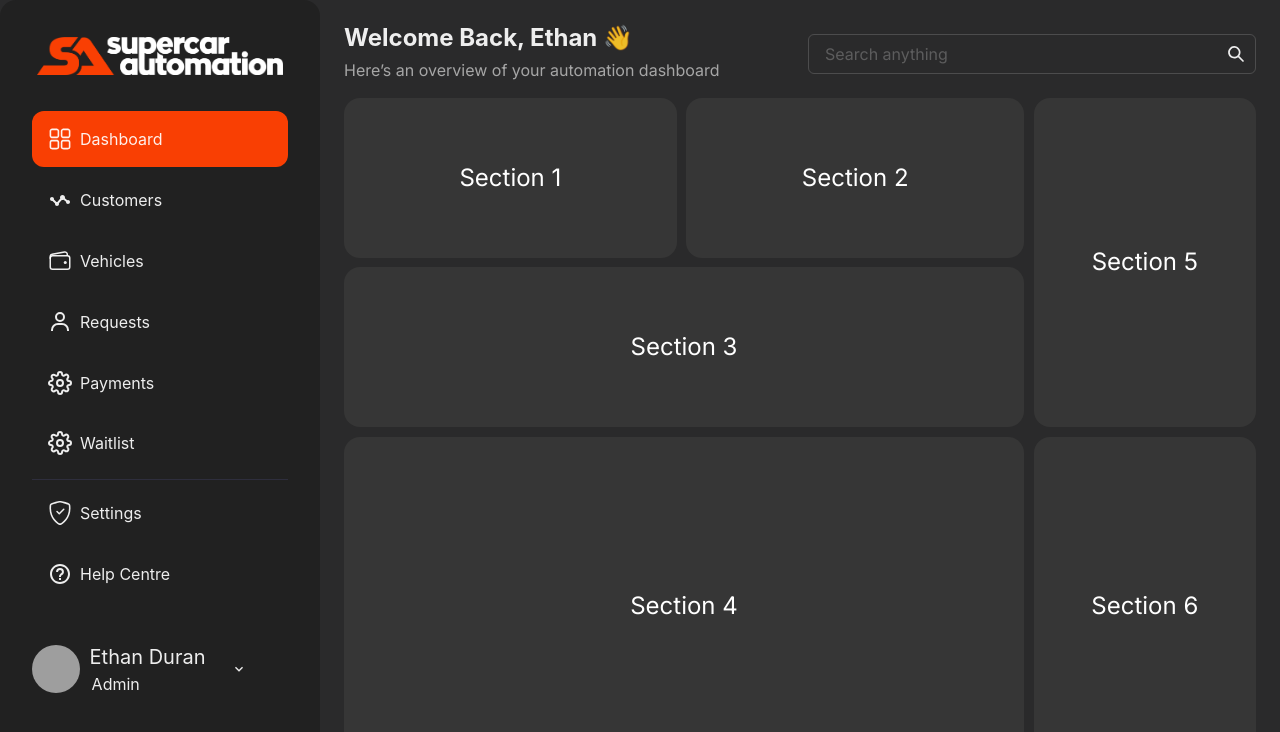
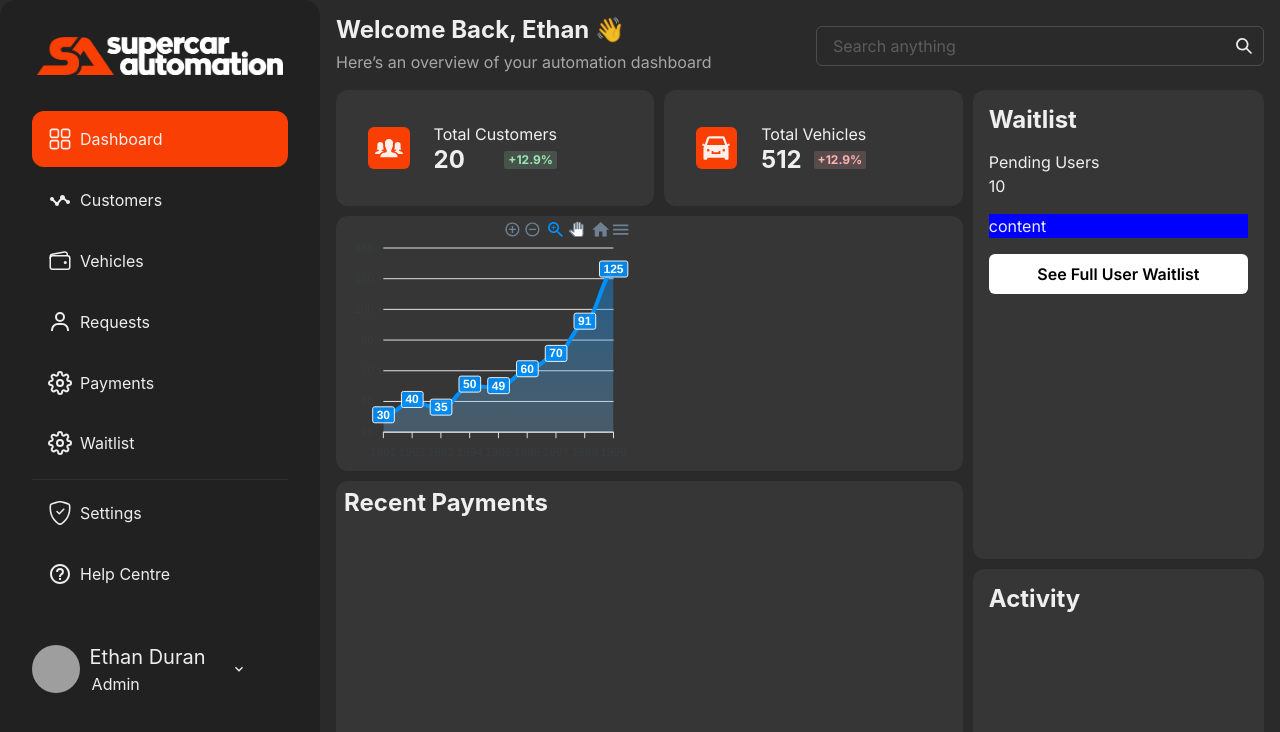
Before and after one commit to hmza312/SupercarAdmin, a Next.js app: page / in a window 1280 px wide. Shown: the top 732 px of the page. Built offline with nearby package versions, Linux system fonts and the light colour scheme; grey boxes are pictures that could not be loaded.

Commit message:
dashboard underconstruction

```diff
--- a/package.json
+++ b/package.json
@@ -18,12 +18,14 @@
     "@types/node": "20.2.3",
     "@types/react": "18.2.7",
     "@types/react-dom": "18.2.4",
+    "apexcharts": "^3.40.0",
     "eslint": "8.41.0",
     "eslint-config-next": "13.4.3",
     "firebase": "^9.22.0",
     "framer-motion": "^10.12.16",
     "next": "13.4.3",
     "react": "18.2.0",
+    "react-apexcharts": "^1.4.0",
     "react-dom": "18.2.0",
     "react-icons": "^4.8.0",
     "typescript": "5.0.4"
--- a/src/components/Dashboard.tsx
+++ b/src/components/Dashboard.tsx
@@ -3,25 +3,22 @@ import {
   Flex,
   Heading,
   Stack,
-  Text,
   Input,
   Box,
   GridItem,
   Grid,
   InputGroup,
   InputRightElement,
+  Icon,
+  Text,
+  Badge,
+  Button,
 } from "@chakra-ui/react";
 
 export default function Dashboard() {
   return (
     <>
-      <Flex
-        p={"1.5rem"}
-        width={"100%"}
-        flexDir={"column"}
-        gap={"1rem"}
-        height={"100%"}
-      >
+      <Flex width={"100%"} flexDir={"column"} gap={"1rem"} height={"100%"}>
         {/* Top Header */}
         <DashboardHeader />
         <DashBoardContent />
@@ -60,20 +57,204 @@ const DashboardHeader = () => {
   );
 };
 
+import { IoIosPeople } from "react-icons/io";
+import { AiFillCar } from "react-icons/ai";
+
 const DashBoardContent = () => {
   return (
+    <Grid
+      templateColumns="repeat(7, 1f)"
+      templateRows="repeat(7, 1fr)"
+      gap="0.6rem"
+      height="100%"
+      overflow="auto"
+    >
+      <GridItem
+        gridColumn="1 / span 2"
+        gridRow="1 / span 1"
+        bg="var(--grey-color)"
+        rounded={"xl"}
+      >
+        <Flex
+          width={"100%"}
+          height={"100%"}
+          gap={"1.5rem"}
+          alignItems={"center"}
+          p={"2rem"}
+        >
+          <Box
+            background={"var(--orange-color)"}
+            justifyContent={"center"}
+            alignItems={"center"}
+            p={"0.3rem"}
+            rounded={"md"}
+          >
+            <IoIosPeople style={{ fontSize: "2rem" }} />
+          </Box>
+
+          <Box flexDir={"column"}>
+            <Text>Total Customers</Text>
+            <Flex justifyContent={"space-between"}>
+              <Heading fontSize={"2xl"}>20</Heading>
+              <Badge
+                display={"block"}
+                alignSelf={"center"}
+                justifySelf={"flex-end"}
+                colorScheme="green"
+              >
+                +12.9%
+              </Badge>
+            </Flex>
+          </Box>
+        </Flex>
+      </GridItem>
+
+      <GridItem
+        gridColumn="3 / span 2"
+        gridRow="1 / span 1"
+        bg="var(--grey-color)"
+        rounded={"xl"}
+      >
+        <Flex
+          width={"100%"}
+          height={"100%"}
+          gap={"1.5rem"}
+          alignItems={"center"}
+          p={"2rem"}
+        >
+          <Box
+            background={"var(--orange-color)"}
+            justifyContent={"center"}
+            alignItems={"center"}
+            p={"0.3rem"}
+            rounded={"md"}
+          >
+            <AiFillCar style={{ fontSize: "2rem" }} />
+          </Box>
+
+          <Box flexDir={"column"}>
+            <Text>Total Vehicles</Text>
+            <Flex justifyContent={"space-between"}>
+              <Heading fontSize={"2xl"}>512</Heading>
+              <Badge
+                display={"block"}
+                alignSelf={"center"}
+                justifySelf={"flex-end"}
+                colorScheme="red"
+              >
+                +12.9%
+              </Badge>
+            </Flex>
+          </Box>
+        </Flex>
+      </GridItem>
+
+      <GridItem
+        gridColumn="1 / span 4"
+        gridRow="2 / span 3" /* Update: Changed from "gridRow="2 / span 1"" */
+        bg="var(--grey-color)"
+        rounded={"xl"}
+      >
+        <Flex width={"100%"} height={"100%"} p={"0.1rem"}>
+          <ChartSection />
+        </Flex>
+      </GridItem>
+
+      <GridItem
+        gridColumn="1 / span 4"
+        gridRow="5 / span 6" /* Update: Changed from "gridRow="3 / span 3"" */
+        bg="var(--grey-color)"
+        rounded={"xl"}
+      >
+        <Flex p={"0.5rem"}>
+          <Flex>
+            <Heading fontSize={"2xl"}>Recent Payments</Heading>
+          </Flex>
+        </Flex>
+      </GridItem>
+
+      <GridItem
+        gridColumn="5 / 7"
+        gridRow="1 / span 5"
+        bg="var(--grey-color)"
+        rounded={"xl"}
+      >
+        <Flex
+          flexDir={"column"}
+          width={"100%"}
+          height={"100%"}
+          gap={"1rem"}
+          p={"1rem"}
+        >
+          <Heading fontSize={"2xl"}>Waitlist</Heading>
+
+          <Box flexDir={"column"}>
+            <Text>Pending Users</Text>
+            <Text>10</Text>
+          </Box>
+
+          <Box background={"blue"} overflowY={"scroll"}>
+            content
+          </Box>
+
+          <Button
+            color={"black"}
+            background={"var(--white-color)"}
+            _hover={{ background: "var(--white-color)" }}
+          >
+            See Full User Waitlist
+          </Button>
+        </Flex>
+      </GridItem>
+
+      <GridItem
+        gridColumn="5 / 7"
+        gridRow="6 / span 7"
+        bg="var(--grey-color)"
+        rounded={"xl"}
+      >
+        <Flex p={"1rem"}>
+          <Heading fontSize={"2xl"}>Activity</Heading>
+        </Flex>
+      </GridItem>
+    </Grid>
+  );
+};
+
+import dynamic from "next/dynamic";
+const Chart = dynamic(() => import("react-apexcharts"), { ssr: false });
+
+import { useState } from "react";
+
+const ChartSection = () => {
+  const [state, setState] = useState({
+    options: {
+      chart: {
+        id: "apexchart-example",
+        height: "100%",
+        width: "100%",
+      },
+      xaxis: {
+        categories: [1991, 1992, 1993, 1994, 1995, 1996, 1997, 1998, 1999],
+      },
+    },
+    series: [
+      {
+        name: "series-1",
+        data: [30, 40, 35, 50, 49, 60, 70, 91, 125],
+      },
+    ],
+  });
+
+  return (
     <>
-      {/* <Flex height={'100%'} bg = {'yellow'} overflow={'auto'}> */}
-      <div className="dashboard-container">
-        <div className="section section1">Section 1</div>
-        <div className="section section2">Section 2</div>
-        <div className="section section3">Section 3</div>
-        <div className="section section4">Section 4</div>
-        <div className="section section5">Section 5</div>
-        <div className="section section6">Section 6</div>
-      </div>
-
-      {/* </Flex> */}
+      <Chart
+        options={state.options}
+        series={state.series}
+        type="area"
+        width={"100%"}
+        height={"100%"}
+      />
     </>
   );
 };
--- a/src/components/SideBar.tsx
+++ b/src/components/SideBar.tsx
@@ -43,10 +43,10 @@ export default function SideBar({ useMobStyle }: { useMobStyle: boolean }) {
   const router = useRouter();
 
   const [isOpen, setIsOpen] = useState<boolean>(false);
-  const narBarRef = useRef<HTMLDivElement>(null);
+  const navBarRef = useRef<HTMLDivElement>(null);
 
   useOutsideClick({
-    ref: narBarRef,
+    ref: navBarRef,
     handler: () => setIsOpen(false),
   });
 
@@ -54,7 +54,7 @@ export default function SideBar({ useMobStyle }: { useMobStyle: boolean }) {
     <>
       {useMobStyle && <MobNavBar onOpen={() => setIsOpen(!isOpen)} />}
       <Flex
-        ref={narBarRef}
+        ref={navBarRef}
         display={"flex"}
         minHeight={"100%"}
         bg={"white"}
@@ -64,18 +64,12 @@ export default function SideBar({ useMobStyle }: { useMobStyle: boolean }) {
         rounded={"2xl"}
         overflow={"auto"}
         flexDir={"column"}
-        style={
+        className={
           useMobStyle
-            ? {
-                position: "fixed",
-                bottom: "0",
-                top: "0",
-                left: "0",
-                transform: `TranslateX(${isOpen ? "0" : "-1000px"})`,
-                transition: "transform 300ms ease-in-out",
-                zIndex: "999",
-              }
-            : {}
+            ? `sticky-sidebar ${
+                isOpen ? "sticky-sidebar-open" : "sticky-sidebar-close"
+              }`
+            : ""
         }
       >
         <Link href={"/"}>
--- a/src/pages/_app.tsx
+++ b/src/pages/_app.tsx
@@ -8,8 +8,6 @@ import DarkTheme from "@/components/design/DarkTheme";
 
 export default function App({ Component, pageProps }: AppProps) {
   const [isUnder1100] = useMediaQuery("(max-width: 1100px)");
-
-  console.log(isUnder1100);
 
   return (
     <>
--- a/src/styles/Home.module.css
+++ b/src/styles/Home.module.css
@@ -2,4 +2,5 @@
   width: 100%;
   height: 100%;
   overflow-y: auto;
+  padding: 1rem;
 }
--- a/src/styles/globals.css
+++ b/src/styles/globals.css
@@ -4,6 +4,7 @@
   --orange-color: rgba(249, 63, 3, 1);
   --dark-color: rgba(33, 33, 33, 1);
   --grey-color: rgba(54, 54, 54, 1);
+  --white-color: rgb(255, 255, 255);
 }
 
 * {
@@ -48,63 +49,21 @@ body {
   scrollbar-color: white transparent;
 }
 
-/* aux css */
+/* side bar */
 
-.dashboard-container {
-  display: grid;
-  grid-template-columns: repeat(auto, minmax (240px, 1fr));
-  grid-template-rows: repeat(4, 1fr);
-  grid-gap: 0.6rem;
-  height: 100%;
-  overflow: auto;
+.sticky-sidebar {
+  position: fixed;
+  top: 0;
+  bottom: 0;
+  left: 0;
+  z-index: 999;
 }
 
-.section {
-  display: flex;
-  align-items: center;
-  justify-content: center;
-  font-size: 24px;
-  color: white;
+.sticky-sidebar-open {
+  transform: translateX(0);
 }
 
-.section1 {
-  grid-column: 1 / span 2;
-  grid-row: 1 / span 1;
-  background-color: var(--grey-color); /* Red */
-  border-radius: 1rem;
+.sticky-sidebar-close {
+  transition: transform 350ms ease-in-out;
+  transform: translateX(-1000px);
 }
-
-.section2 {
-  grid-column: 3 / span 2;
-  grid-row: 1 / span 1;
-  background-color: var(--grey-color); /* Green */
-  border-radius: 1rem;
-}
-
-.section3 {
-  grid-column: 1 / span 4;
-  grid-row: 2 / span 1;
-  background-color: var(--grey-color); /* Blue */
-  border-radius: 1rem;
-}
-
-.section4 {
-  grid-column: 1 / span 4;
-  grid-row: 3 / span 3;
-  background-color: var(--grey-color); /* Yellow */
-  border-radius: 1rem;
-}
-
-.section5 {
-  grid-column: 5;
-  grid-row: 1 / span 2;
-  background-color: var(--grey-color); /* Magenta */
-  border-radius: 1rem;
-}
-
-.section6 {
-  grid-column: 5;
-  grid-row: 3 / span 3;
-  background-color: var(--grey-color); /* Cyan */
-  border-radius: 1rem;
-}
```
Also changed, not shown: 1 other file (tests, documents, lock files or other folders).
